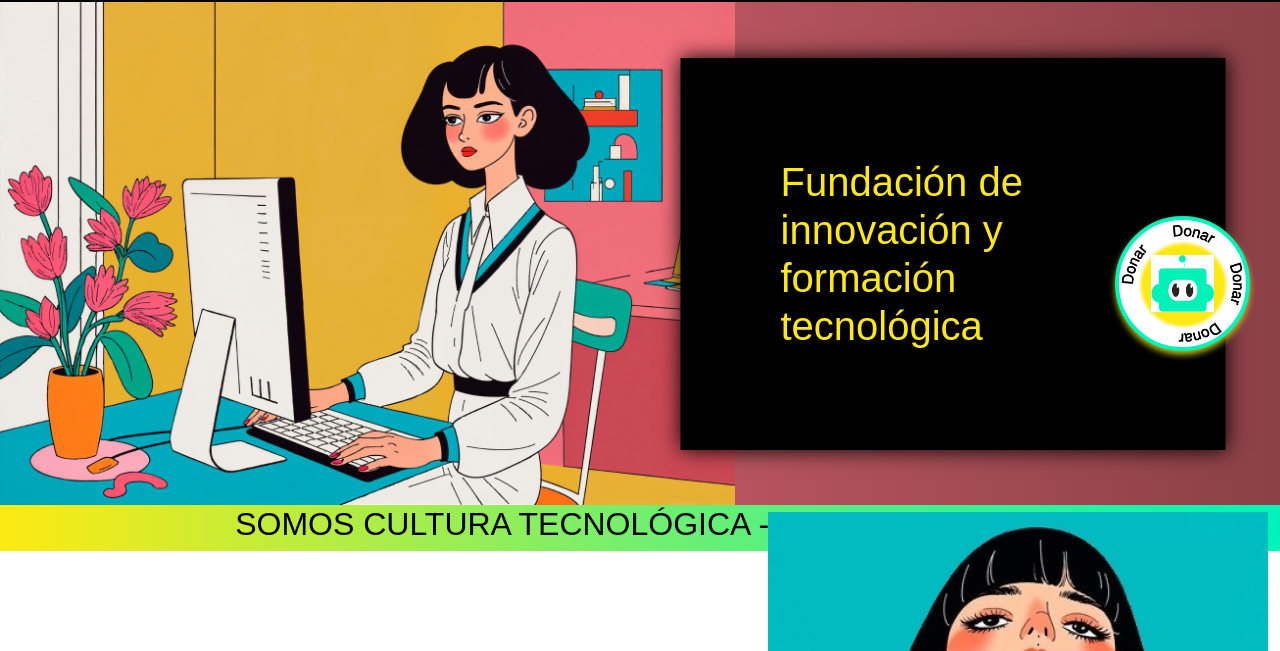
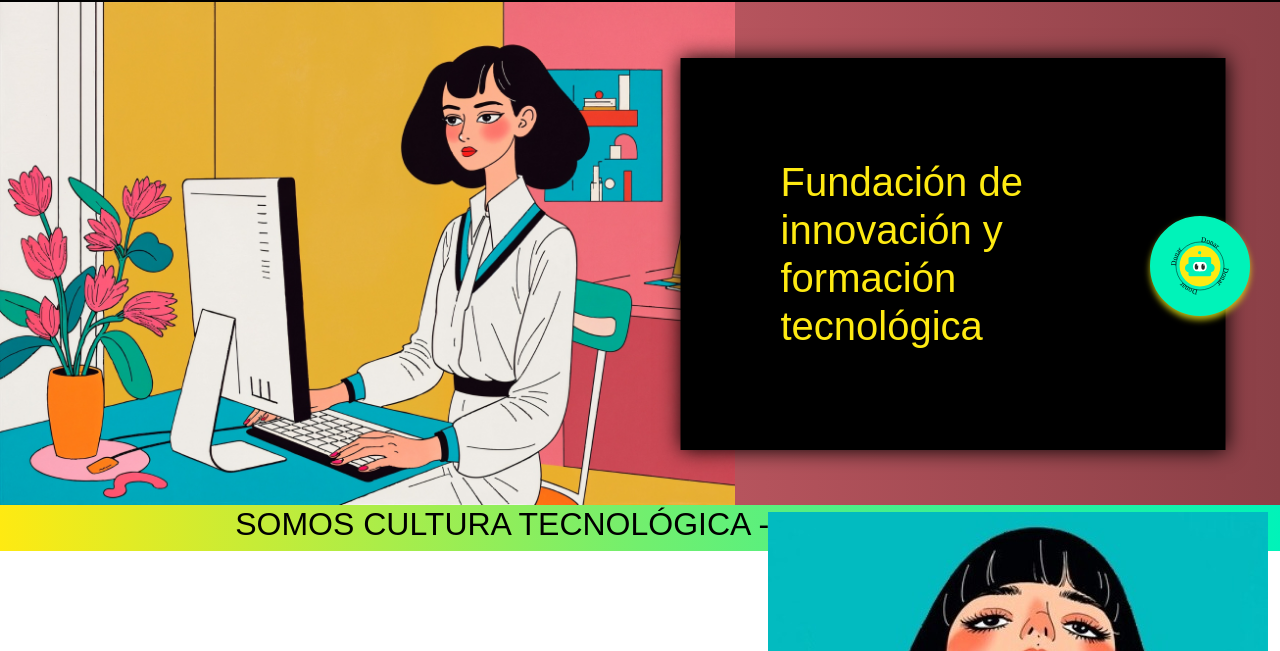
Before and after one commit to LuisaRuge/Proyecto-Culturatech-, a plain HTML site: page index.html in a window 1280 px wide. Shown: the part 88-739 px from the top of the page. Drawn offline with nearby package versions, Linux system fonts and the light colour scheme.

Commit message:
Cambio imagen botón flotante

```diff
--- a/css/style.css
+++ b/css/style.css
@@ -280,14 +280,14 @@ p{
     right: 30px;      /* Lo posiciona 20px desde la derecha de la pantalla */
     /*color: white;     /* Color del texto */
     border-radius: 50%; /* Hace que el botón sea redondo */
-    border: 4px solid  #00F3B9;
-    width: 135px;       /* Ancho del botón */
-    height: 135px;    /* Alto del botón */
+    border: 2px solid  #00F3B9;
+    width: 100px;       /* Ancho del botón */
+    height: 100px;    /* Alto del botón */
     display: flex;
     box-shadow: 0px 4px 6px rgba(230, 226, 20, 0.8); /* Sombra */
     z-index: 1000;     /* Asegura que el botón esté por encima de otros elementos */
     transition: background-color 0.8s ease;  /* Transición para el cambio de color */
-    background-image: url('../img/robot1.png');
+    background-image: url('../img/boton.svg');
     background-size: cover;
 }
 
--- a/index.html
+++ b/index.html
@@ -140,8 +140,11 @@
 </div>
 
 <button class="floating-btn-h" onclick="alert('¡Aquí dejas tu donación!')">
-  <img src="./img/robot.png" class="img-fluid" alt="Eniun">
+
+  <!--<img src="./img/robot.png" class="img-fluid" alt="Eniun"> -->
+
 </button>
+
 
 
 <script src="https://cdn.jsdelivr.net/npm/bootstrap@5.3.0/dist/js/bootstrap.bundle.min.js"></script>
```
Also changed, not shown: img/boton.svg (added), img/robot.svg (added).
